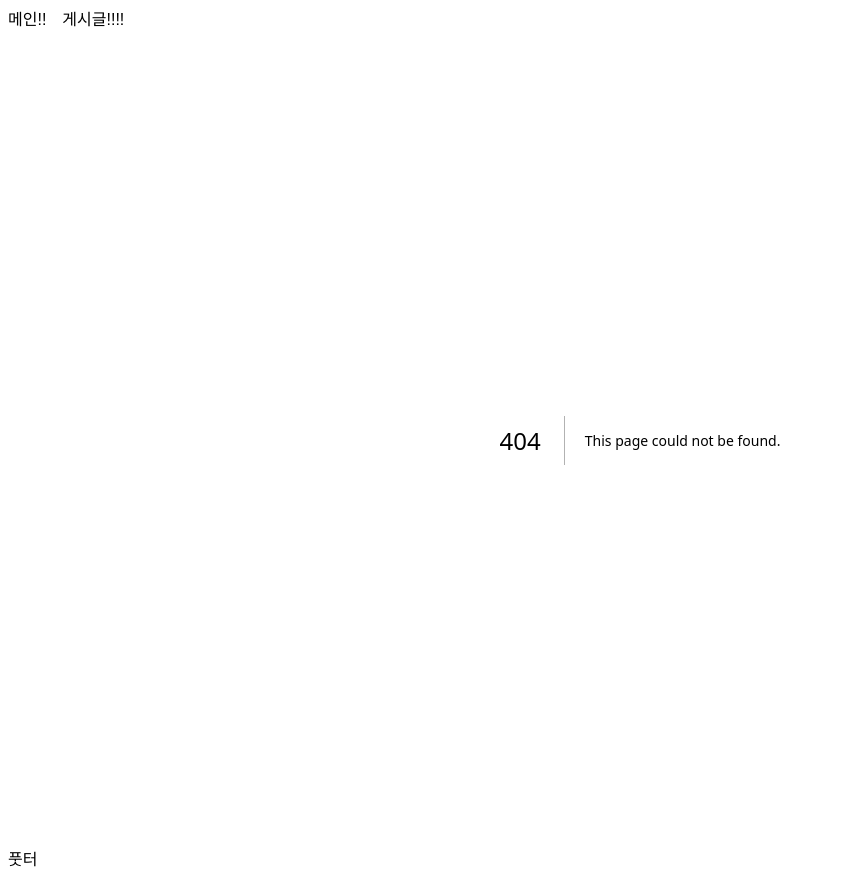
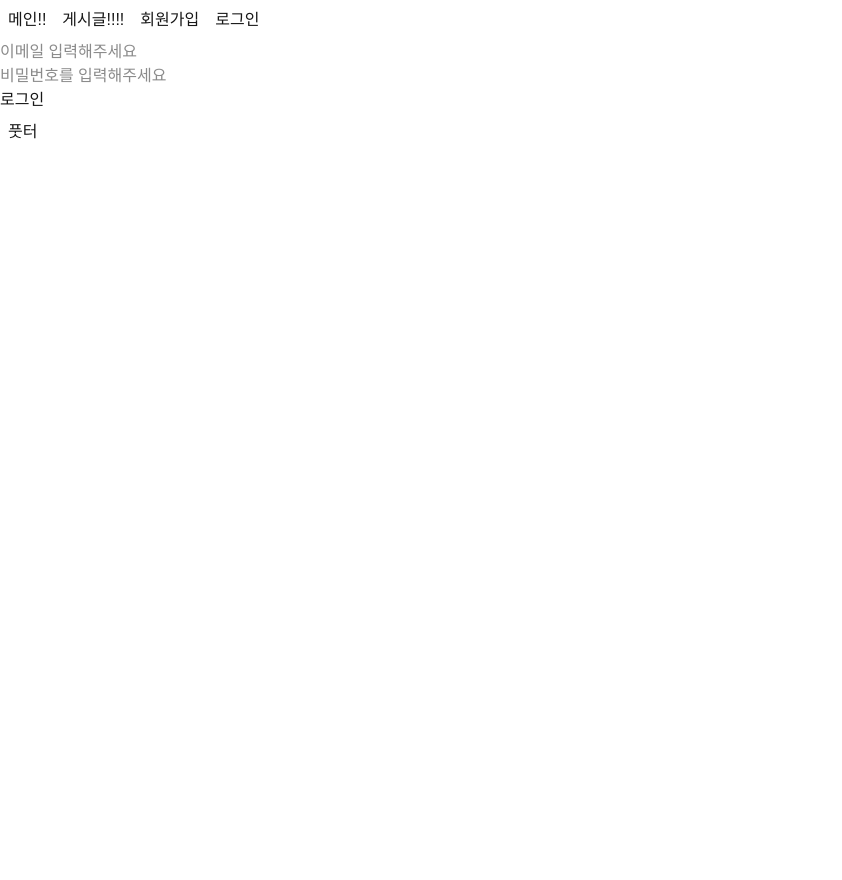
Before and after one commit to tke0329/Programmers_NextJs, a Next.js app: page /login in a window 1280 px wide. Before the commit this address had no page. Shown: the whole page, without its empty margins (0-842 px from the left). After the commit the page ends 800 px from the top, so only its background shows below. Built offline with nearby package versions, Linux system fonts and the light colour scheme; no server answers.

Commit message:
회원가입, 로그인, 로그아웃 구현

```diff
--- a/package.json
+++ b/package.json
@@ -9,6 +9,7 @@
     "lint": "eslint"
   },
   "dependencies": {
+    "@supabase/supabase-js": "^2.99.3",
     "next": "16.2.0",
     "react": "19.2.4",
     "react-dom": "19.2.4",
--- /dev/null
+++ b/src/app/Nav.tsx
@@ -0,0 +1,63 @@
+'use client'
+
+import Link from 'next/link'
+import { useState, useEffect } from 'react'
+import { supabase } from './lib/supabase'
+import { User } from '@supabase/supabase-js'
+import { useRouter } from 'next/navigation'
+
+export default function Nav() {
+    const [user, setUser] = useState<User | null>()
+    const router = useRouter()
+
+    useEffect(() => {
+        const { data } = supabase.auth.onAuthStateChange((event, session) => {
+            setUser(session?.user ?? null)
+        })
+
+        return () => data.subscription.unsubscribe()
+    }, [])
+
+    const handleOnLogout = async () => {
+        const { error } = await supabase.auth.signOut()
+        if (error) {
+            console.log(error)
+        } else {
+            alert('로그아웃 완료')
+            router.push('/login')
+        }
+    }
+
+    return (
+        <nav className="flex">
+            <Link href="/" className="p-2 rounded hover:bg-gray-700">
+                메인!!
+            </Link>
+            <Link href="/posts" className="p-2 rounded hover:bg-gray-700">
+                게시글!!!!
+            </Link>
+
+            {user ? (
+                <>
+                    <span>{user.email}님 환영합니다.</span>
+                    <button onClick={handleOnLogout}>로그아웃</button>
+                </>
+            ) : (
+                <>
+                    <Link
+                        href="/signup"
+                        className="p-2 rounded hover:bg-gray-700"
+                    >
+                        회원가입
+                    </Link>
+                    <Link
+                        href="/login"
+                        className="p-2 rounded hover:bg-gray-700"
+                    >
+                        로그인
+                    </Link>
+                </>
+            )}
+        </nav>
+    )
+}
--- a/src/app/layout.tsx
+++ b/src/app/layout.tsx
@@ -2,6 +2,7 @@ import Link from 'next/link'
 import type { Metadata } from 'next'
 import { Geist, Geist_Mono } from 'next/font/google'
 import './globals.css'
+import Nav from './Nav'
 
 const geistSans = Geist({
     variable: '--font-geist-sans',
@@ -31,20 +32,7 @@ export default function RootLayout({
             >
                 <body>
                     <header>
-                        <nav className="flex">
-                            <Link
-                                href="/"
-                                className="p-2 rounded hover:bg-gray-700"
-                            >
-                                메인!!
-                            </Link>
-                            <Link
-                                href="/posts"
-                                className="p-2 rounded hover:bg-gray-700"
-                            >
-                                게시글!!!!
-                            </Link>
-                        </nav>
+                        <Nav />
                     </header>
                     {children}
                     <footer className="p-2">풋터</footer>
--- /dev/null
+++ b/src/app/lib/supabase.ts
@@ -0,0 +1,6 @@
+import { createClient } from '@supabase/supabase-js'
+
+const supabaseUrl = process.env.NEXT_PUBLIC_SUPABASE_URL
+const supabasePublishableKey = process.env.NEXT_PUBLIC_SUPABASE_PUBLISHABLE_KEY
+
+export const supabase = createClient(supabaseUrl, supabasePublishableKey)
--- /dev/null
+++ b/src/app/login/page.tsx
@@ -0,0 +1,46 @@
+'use client'
+
+import { useState } from 'react'
+import { supabase } from '../lib/supabase'
+import { useRouter } from 'next/navigation'
+
+export default function Login() {
+    const [email, setEmail] = useState('')
+    const [password, setPassword] = useState('')
+
+    const router = useRouter()
+
+    const handleLogin = async (e: React.SubmitEvent<HTMLFormElement>) => {
+        e.preventDefault()
+        const { data, error } = await supabase.auth.signInWithPassword({
+            email: email,
+            password: password,
+        })
+
+        console.log(data)
+        if (error) {
+            console.log(error)
+        } else {
+            alert('로그인 성공!')
+            router.push('/')
+        }
+    }
+
+    return (
+        <form className="flex flex-col gap2 items-start" onSubmit={handleLogin}>
+            <input
+                type="email"
+                value={email}
+                onChange={(e) => setEmail(e.target.value)}
+                placeholder="이메일 입력해주세요"
+            />
+            <input
+                type="password"
+                value={password}
+                onChange={(e) => setPassword(e.target.value)}
+                placeholder="비밀번호를 입력해주세요"
+            />
+            <button>로그인</button>
+        </form>
+    )
+}
--- a/src/app/posts/[id]/page.tsx
+++ b/src/app/posts/[id]/page.tsx
@@ -1,10 +1,63 @@
 'use client'
 
-import { useState } from 'react'
+import { useEffect, useState } from 'react'
 import { useParams } from 'next/navigation'
+import { supabase } from '@/app/lib/supabase'
+
+interface Post {
+    id: number
+    title: string
+    content: string
+}
+
+interface Comment {
+    id: number
+    content: string
+}
 
 export default function detailPage() {
     const { id } = useParams()
 
-    return <>게시글 아이디: {id}</>
+    const [post, setPost] = useState<Post | null>(null)
+    const [comments, setComments] = useState<Comment[]>([])
+
+    const fetchPost = async () => {
+        const { data: posts, error } = await supabase
+            .from('posts')
+            .select('*')
+            .eq('id', id)
+            .single()
+        setPost(posts)
+    }
+
+    useEffect(() => {
+        fetchPost()
+    })
+
+    const fetchComment = async () => {
+        const { data: comment, error } = await supabase
+            .from('comments')
+            .select('*')
+            .eq('post_id', id)
+        setComments(comment ?? [])
+    }
+
+    useEffect(() => {
+        fetchComment()
+    })
+
+    if (!post) return <div>로딩중..</div>
+
+    return (
+        <>
+            <div> 게시글 아이디: {post.id}</div>
+            <div> 게시글 제목: {post.title}</div>
+            <div> 게시글 내용: {post.content}</div>
+            <ul>
+                {comments?.map((e: Comment) => (
+                    <li key={e.id}>{e.content}</li>
+                ))}
+            </ul>
+        </>
+    )
 }
--- a/src/app/posts/page.tsx
+++ b/src/app/posts/page.tsx
@@ -2,30 +2,33 @@
 
 import { useState, useEffect } from 'react'
 import Link from 'next/link'
+import { supabase } from '../lib/supabase'
 
-interface Form {
+interface Post {
     id: number
     title: string
-    body: string
-    tag: []
-    reactions: {}
-    views: number
-    userId: number
+    content: string
 }
 
 export default function PostList() {
     const [posts, setPosts] = useState([])
 
-    useEffect(() => {
-        fetch('https://dummyjson.com/posts')
-            .then((res) => res.json())
-            .then((data) => setPosts(data.posts))
-    }, [])
+    // const fetchData = async () => {
+    //     const { data: posts, error } = await supabase.from('posts').select('*')
+    //     setPosts(posts ?? [])
+    // }
 
+    const fetchPost = async () => {
+        let { data: post, error } = await supabase.from('posts').select('*')
+        setPosts(post)
+    }
+
+    useEffect(() => {}, [])
+    fetchPost()
     return (
         <>
             <ul>
-                {posts.map((e: Form) => (
+                {posts.map((e: Post) => (
                     <Link href={`/posts/${e.id}`} className="p-2">
                         <li key={e.id}>
                             {e.id}. {e.title}
--- /dev/null
+++ b/src/app/signup/page.tsx
@@ -0,0 +1,39 @@
+'use client'
+import { useState } from 'react'
+import { supabase } from '../lib/supabase'
+
+export default function SignUp() {
+    const [email, setEmail] = useState('')
+    const [password, setPassword] = useState('')
+
+    const handleOnSubmit = async (e: React.SubmitEvent) => {
+        e.preventDefault()
+        const { error } = await supabase.auth.signUp({ email, password })
+
+        if (error) {
+            console.log(error)
+        } else {
+            alert('회원가입 완료!')
+        }
+    }
+
+    return (
+        <form onSubmit={handleOnSubmit}>
+            <input
+                type="email"
+                name="email"
+                placeholder="이메일을 입력하세요"
+                value={email}
+                onChange={(e) => setEmail(e.target.value)}
+            />
+            <input
+                type="password"
+                name="password"
+                placeholder="비밀번호를 입력하세요"
+                value={password}
+                onChange={(e) => setPassword(e.target.value)}
+            />
+            <button>입력</button>
+        </form>
+    )
+}
--- /dev/null
+++ b/src/app/supabase/supabase.ts
@@ -0,0 +1,6 @@
+// import { createClient } from '@supabase/supabase-js'
+
+// const supabaseUrl = process.env.NEXT_PUBLIC_SUPABASE_URL
+// const supabaseAnonKey = process.env.NEXT_PUBLIC_SUPABASE_ANON_KEY
+
+// export const supabase = createClient(supabaseUrl, supabaseAnonKey)
```
Also changed, not shown: 1 other file (tests, documents, lock files or other folders).
